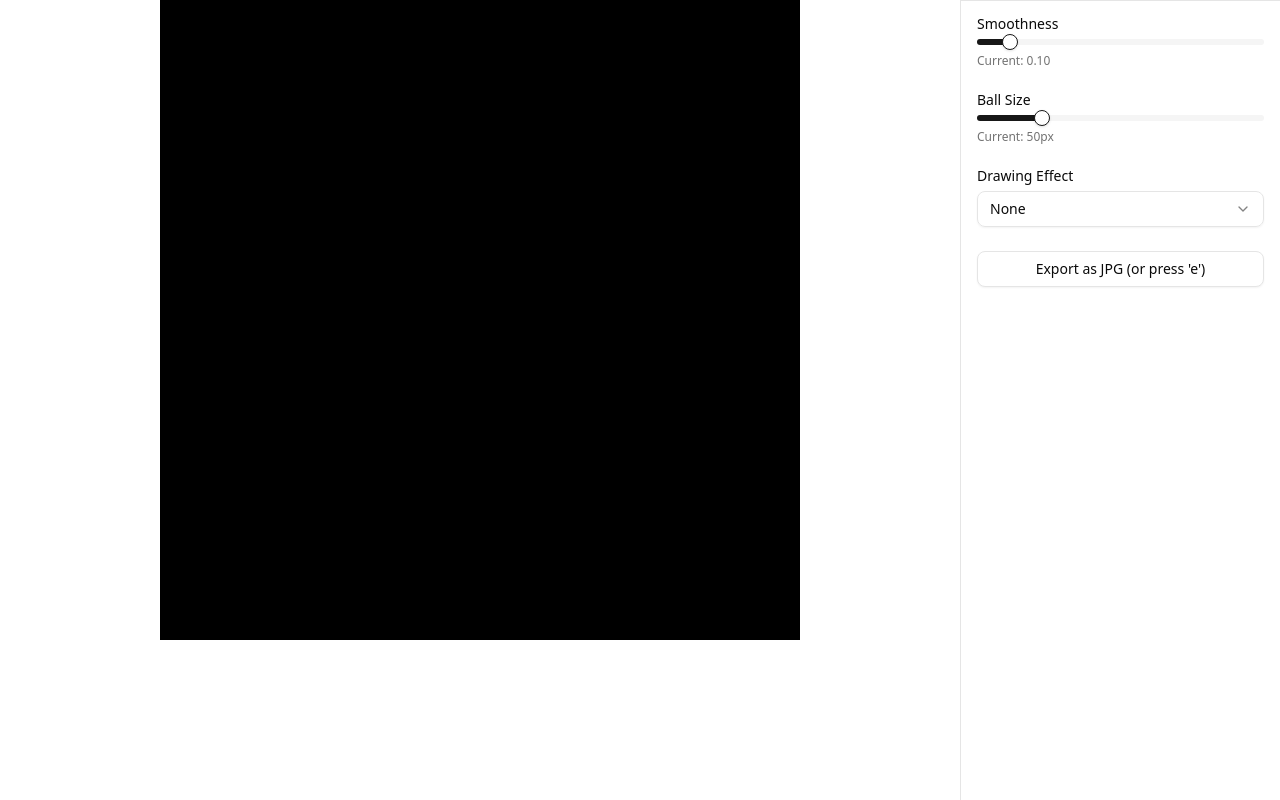
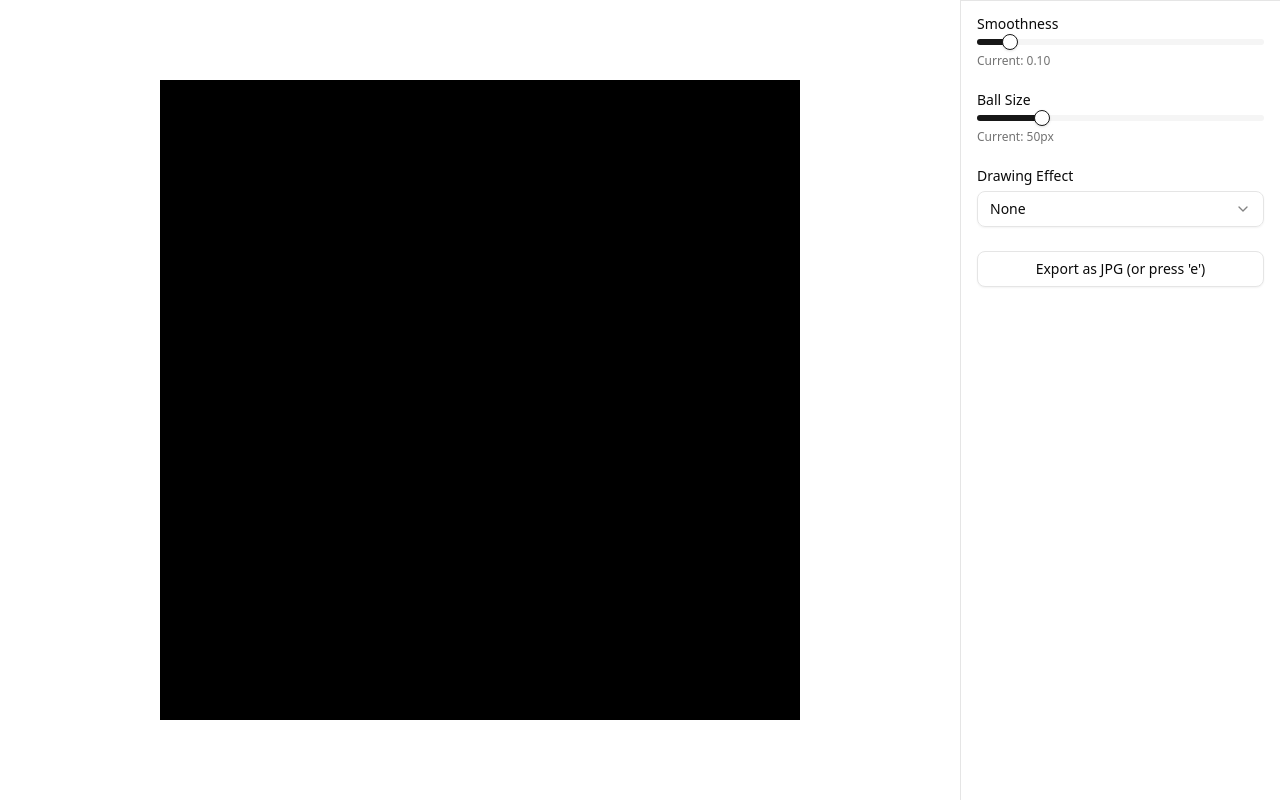
Before and after one commit to rakhatyusupov/data-mosh, a Next.js app: page / in a window 1280 px wide. Built offline with nearby package versions, Linux system fonts and the light colour scheme.

Commit message:
fix: canvas positioning

```diff
--- a/src/app/globals.css
+++ b/src/app/globals.css
@@ -120,3 +120,14 @@
     @apply bg-background text-foreground;
   }
 }
+
+#defaultCanvas0 {
+  height: 100%;
+  display: flex;
+}
+
+.parent > div {
+  display: flex;
+  align-items: center;
+  justify-content: center;
+}
--- a/src/app/page.tsx
+++ b/src/app/page.tsx
@@ -28,7 +28,7 @@
     <main className="h-screen w-full flex flex-col lg:flex-row">
       {/* Canvas Container */}
       <div className="flex-1 w-full h-screen flex items-center justify-start ">
-        <div className="relative w-full h-full flex items-center justify-center">
+        <div className="parent relative w-full h-full flex items-center justify-center overflow-hidden">
           <P5Sketch
             lerpFactor={lerpFactor}
             ballSize={ballSize}
@@ -45,7 +45,6 @@
           onSizeChange={setBallSize}
           onEffectChange={setSelectedEffect}
           onExport={() => {
-            // Trigger export via keyboard event
             document.dispatchEvent(new KeyboardEvent("keydown", { key: "e" }));
           }}
         />
```
